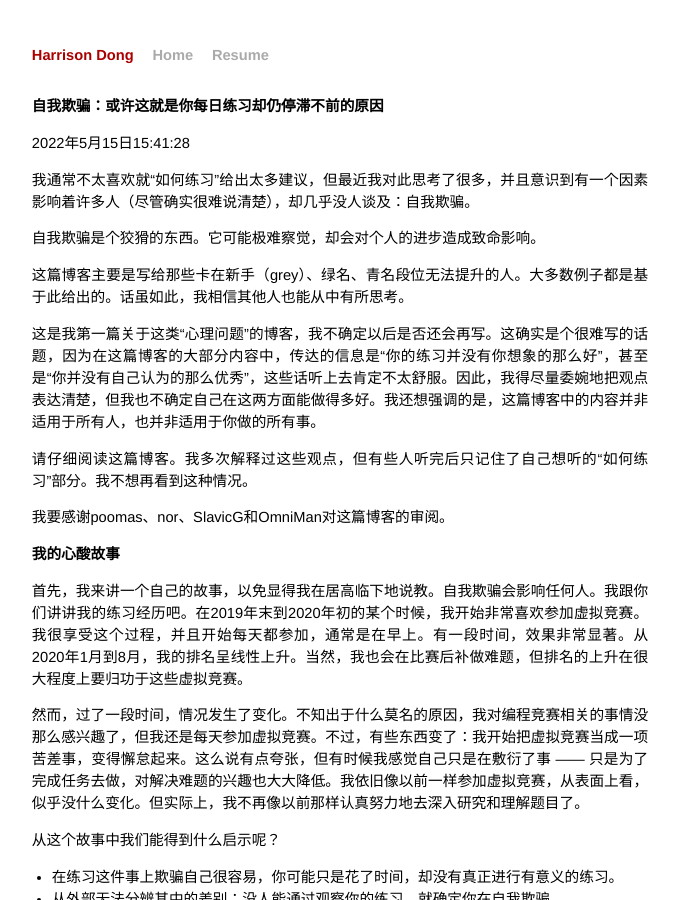
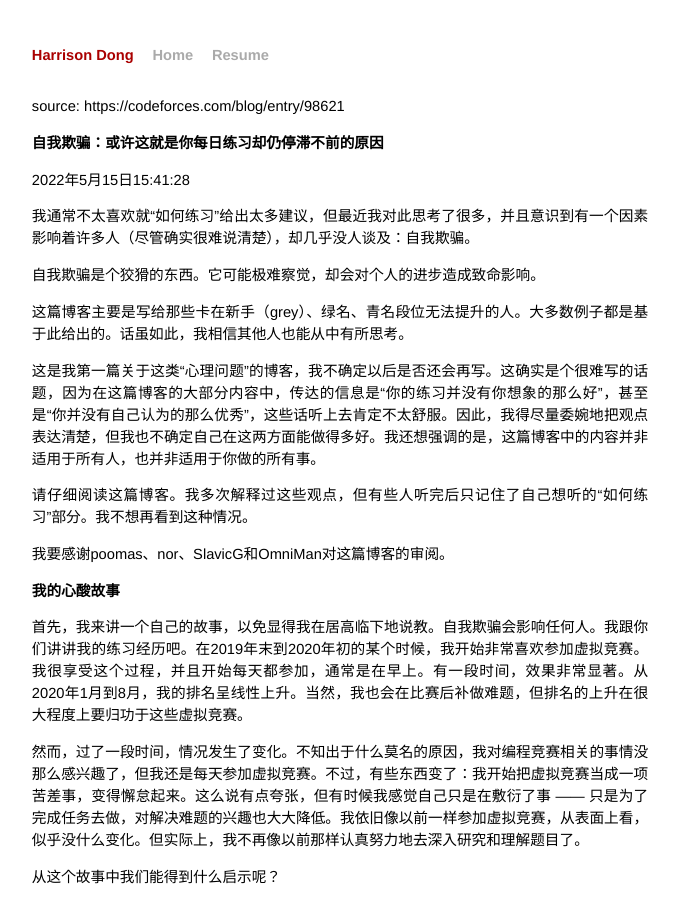
Before and after one commit to haishand/haishand.github.io, a Jekyll site: the page built from _posts/2016-04-16-self-deception.md, in a window 1280 px wide and 900 px high. Shown: the whole window, without its empty margins (300-979 px from the left). Built offline with Jekyll 4.4.1, drawn with Linux system fonts in a browser that asks for light colours; our own code applies the rules of GitHub Pages for plain Markdown files; Markdown is read by kramdown in place of the engine named in the settings; some of the changed lines change nothing that is shown.

Commit message:
Update 2016-04-16-self-deception.md

```diff
--- a/_posts/2016-04-16-self-deception.md
+++ b/_posts/2016-04-16-self-deception.md
@@ -2,6 +2,8 @@
 layout: post
 title: Self-deception: maybe why you're still grey after practicing every day
 ---
+source: https://codeforces.com/blog/entry/98621
+
 
 # 自我欺骗：或许这就是你每日练习却仍停滞不前的原因
 2022年5月15日15:41:28
```
